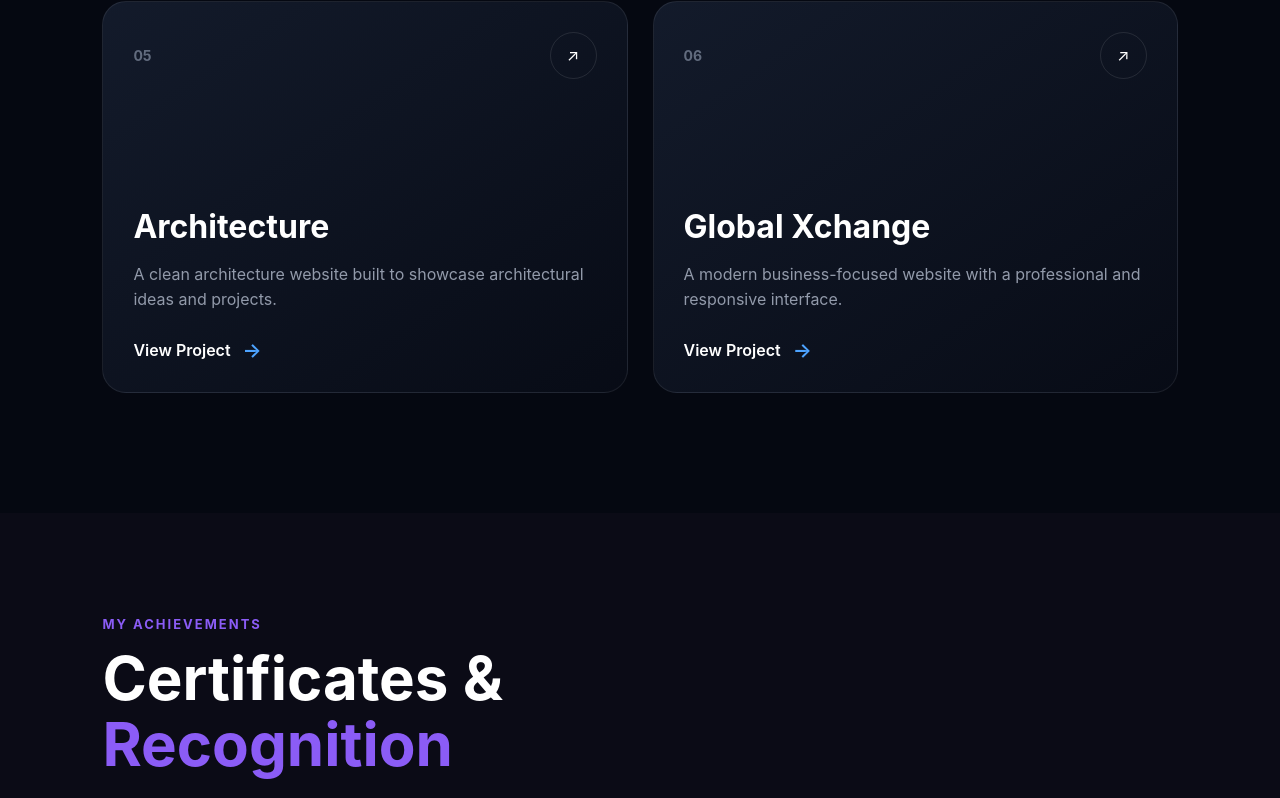
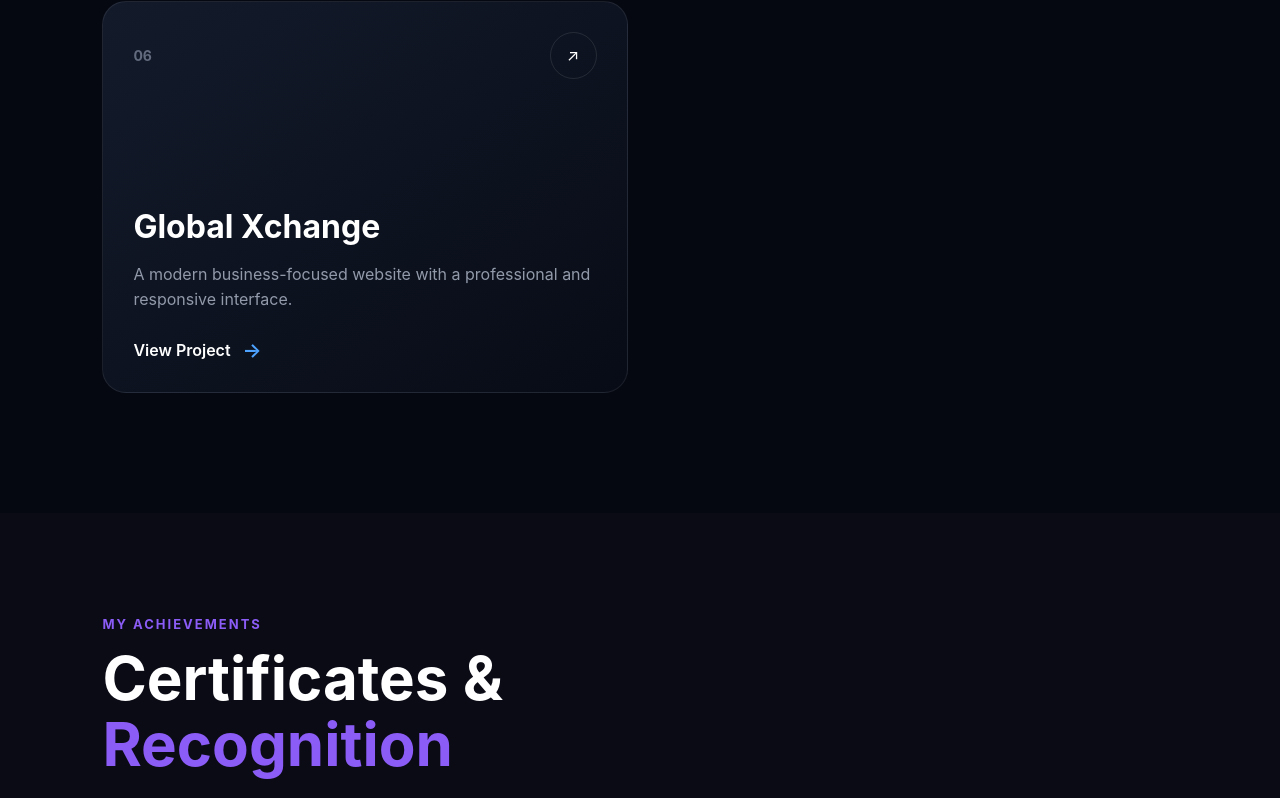
Before and after one commit to freefire43cjt3-cpu/portfolio, a React (Create React App) app: page / in a window 1280 px wide. Shown: the part 4203-5001 px from the top of the page. Built offline with nearby package versions, Linux system fonts and the light colour scheme.

Commit message:
Remove Architecture project

```diff
--- a/src/Components/Projects.jsx
+++ b/src/Components/Projects.jsx
@@ -30,13 +30,13 @@ function Projects() {
       link: "https://luexeestate.vercel.app/",
       number: "04",
     },
-    {
-      title: "Architecture",
-      description:
-        "A clean architecture website built to showcase architectural ideas and projects.",
-      link: "https://architecture-blond.vercel.app/",
-      number: "05",
-    },
+    // {
+    //   title: "Architecture",
+    //   description:
+    //     "A clean architecture website built to showcase architectural ideas and projects.",
+    //   link: "https://architecture-blond.vercel.app/",
+    //   number: "05",
+    // },
     {
       title: "Global Xchange",
       description:
```
